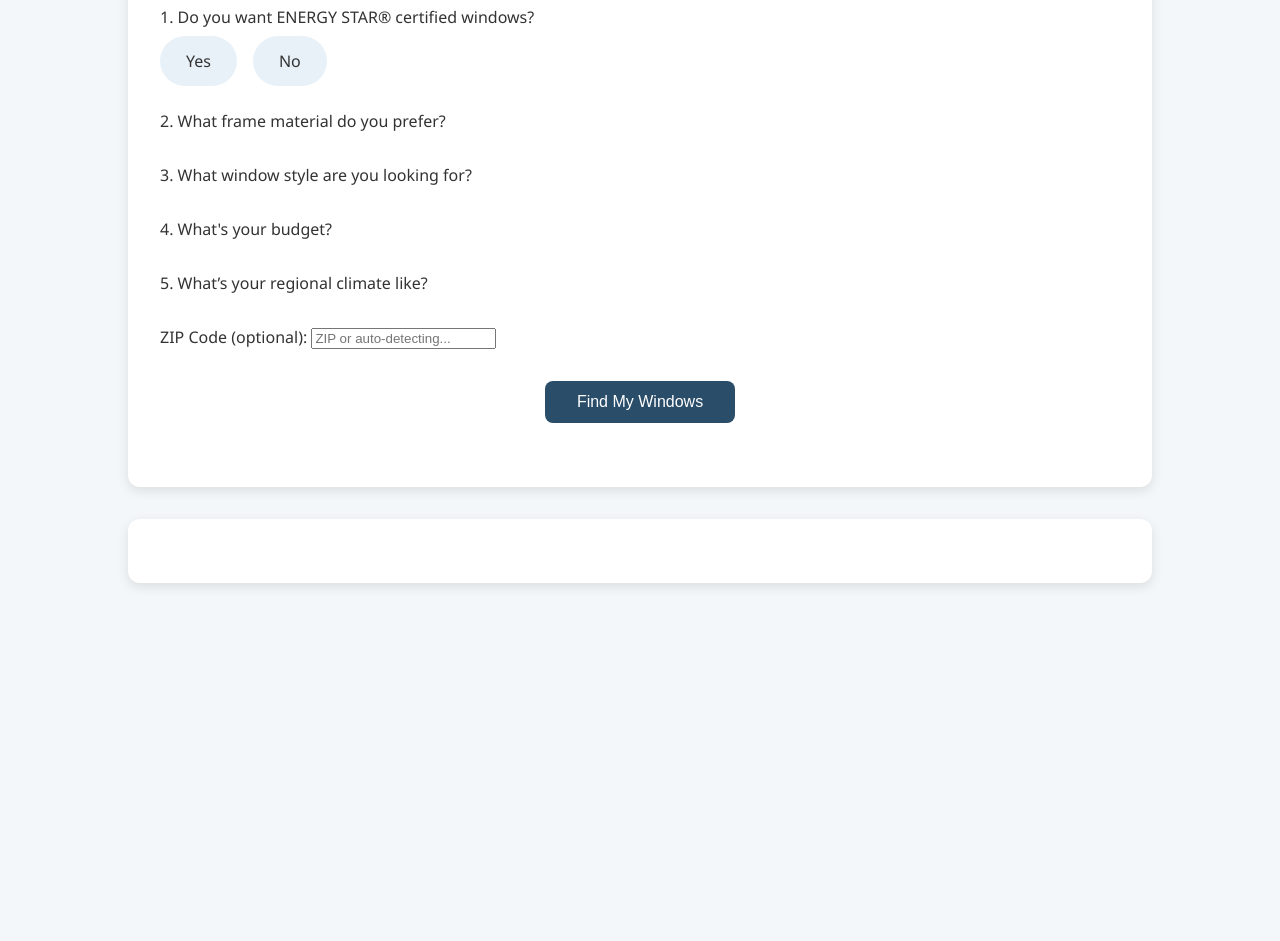
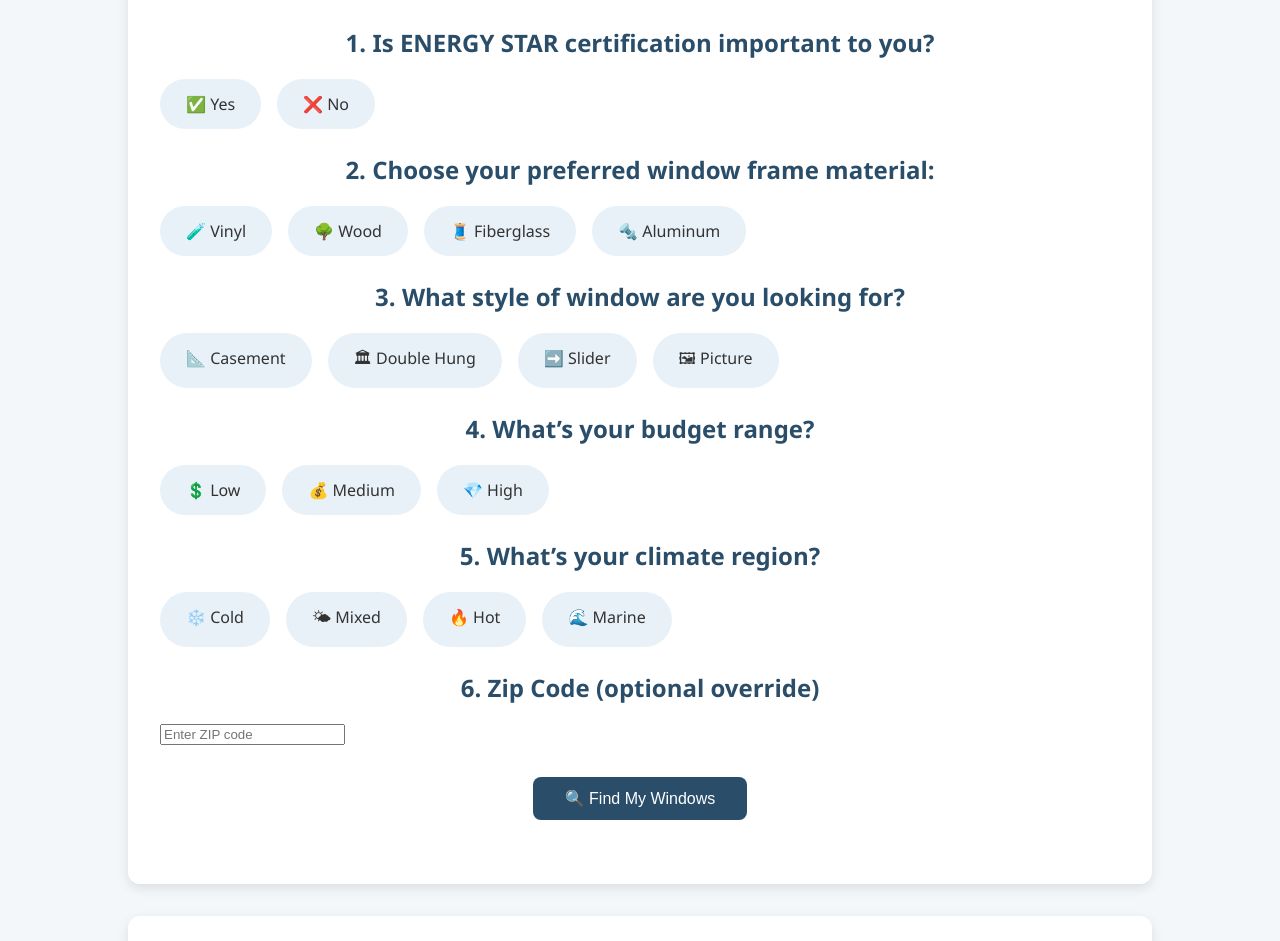
Before and after one commit to glbsh/windows-recommender, a plain HTML site: page index.html in a window 1280 px wide. Shown: the part 176-1117 px from the top of the page. Before the commit the page ends 823 px from the top, so only its background shows below. Drawn offline with Linux system fonts and the light colour scheme.

Commit message:
Update index.html

```diff
--- a/index.html
+++ b/index.html
@@ -1,51 +1,96 @@
-<!DOCTYPE html>
-<html lang="en">
+html lang="en">
 <head>
-  <meta charset="UTF-8">
-  <title>Window Replacement Finder</title>
-  <link rel="stylesheet" href="style.css">
+  <meta charset="UTF-8" />
+  <title>Window Recommender</title>
+  <link rel="stylesheet" href="style.css" />
   <script src="https://cdnjs.cloudflare.com/ajax/libs/html2pdf.js/0.10.1/html2pdf.bundle.min.js"></script>
 </head>
 <body>
+  <h1>🏡 Smart Window Recommendation Guide</h1>
   <div id="wizard">
-    <h1>Find the Perfect Window</h1>
+    <div class="question">
+      <h2>1. Is ENERGY STAR certification important to you?</h2>
+      <div class="option-group">
+        <input type="radio" name="q1-energyStar" id="q1-energyStar-yes" />
+        <label for="q1-energyStar-yes">✅ Yes</label>
 
-    <div class="question">
-      <label>1. Do you want ENERGY STAR® certified windows?</label>
-      <div class="option-group">
-        <label><input type="radio" id="q1-energyStar-yes" name="q1-energyStar" value="yes"> Yes</label>
-        <label><input type="radio" name="q1-energyStar" value="no"> No</label>
+        <input type="radio" name="q1-energyStar" id="q1-energyStar-no" />
+        <label for="q1-energyStar-no">❌ No</label>
       </div>
     </div>
 
     <div class="question">
-      <label>2. What frame material do you prefer?</label>
-      <div class="option-group" id="q2-frame-options"></div>
+      <h2>2. Choose your preferred window frame material:</h2>
+      <div class="option-group">
+        <input type="radio" name="q2-frame" id="frame-vinyl" value="Vinyl" />
+        <label for="frame-vinyl">🧪 Vinyl</label>
+
+        <input type="radio" name="q2-frame" id="frame-wood" value="Wood" />
+        <label for="frame-wood">🌳 Wood</label>
+
+        <input type="radio" name="q2-frame" id="frame-fiberglass" value="Fiberglass" />
+        <label for="frame-fiberglass">🧵 Fiberglass</label>
+
+        <input type="radio" name="q2-frame" id="frame-aluminum" value="Aluminum" />
+        <label for="frame-aluminum">🔩 Aluminum</label>
+      </div>
     </div>
 
     <div class="question">
-      <label>3. What window style are you looking for?</label>
-      <div class="option-group" id="q3-style-options"></div>
+      <h2>3. What style of window are you looking for?</h2>
+      <div class="option-group">
+        <input type="radio" name="q3-style" id="style-casement" value="Casement" />
+        <label for="style-casement">📐 Casement</label>
+
+        <input type="radio" name="q3-style" id="style-doublehung" value="Double Hung" />
+        <label for="style-doublehung">🏛 Double Hung</label>
+
+        <input type="radio" name="q3-style" id="style-slider" value="Slider" />
+        <label for="style-slider">➡️ Slider</label>
+
+        <input type="radio" name="q3-style" id="style-picture" value="Picture" />
+        <label for="style-picture">🖼 Picture</label>
+      </div>
     </div>
 
     <div class="question">
-      <label>4. What's your budget?</label>
-      <div class="option-group" id="q4-budget-options"></div>
+      <h2>4. What’s your budget range?</h2>
+      <div class="option-group">
+        <input type="radio" name="q4-budget" id="budget-low" value="Low" />
+        <label for="budget-low">💲 Low</label>
+
+        <input type="radio" name="q4-budget" id="budget-medium" value="Medium" />
+        <label for="budget-medium">💰 Medium</label>
+
+        <input type="radio" name="q4-budget" id="budget-high" value="High" />
+        <label for="budget-high">💎 High</label>
+      </div>
     </div>
 
     <div class="question">
-      <label>5. What’s your regional climate like?</label>
-      <div class="option-group" id="q5-climate-options"></div>
+      <h2>5. What’s your climate region?</h2>
+      <div class="option-group">
+        <input type="radio" name="q5-climate" id="climate-cold" value="Cold" />
+        <label for="climate-cold">❄️ Cold</label>
+
+        <input type="radio" name="q5-climate" id="climate-mixed" value="Mixed" />
+        <label for="climate-mixed">🌤 Mixed</label>
+
+        <input type="radio" name="q5-climate" id="climate-hot" value="Hot" />
+        <label for="climate-hot">🔥 Hot</label>
+
+        <input type="radio" name="q5-climate" id="climate-marine" value="Marine" />
+        <label for="climate-marine">🌊 Marine</label>
+      </div>
     </div>
 
     <div class="question">
-      <label>ZIP Code (optional):</label>
-      <input type="text" id="zip-code" placeholder="ZIP or auto-detecting...">
+      <h2>6. Zip Code (optional override)</h2>
+      <input type="text" id="zip-code" placeholder="Enter ZIP code" />
     </div>
 
-    <div id="progress" style="display:none">Finding matches...</div>
-
-    <button id="submit-btn">Find My Windows</button>
+    <button id="submit-btn">🔍 Find My Windows</button>
+    <div id="progress" style="display:none">⏳ Processing your answers...</div>
   </div>
 
   <div id="app"></div>
```
